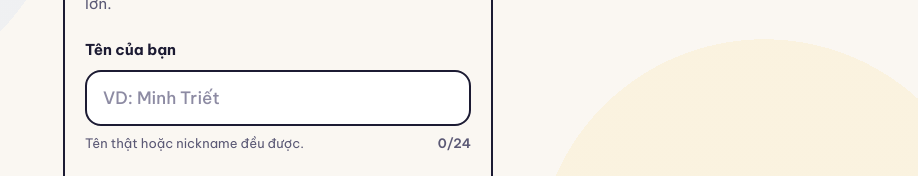
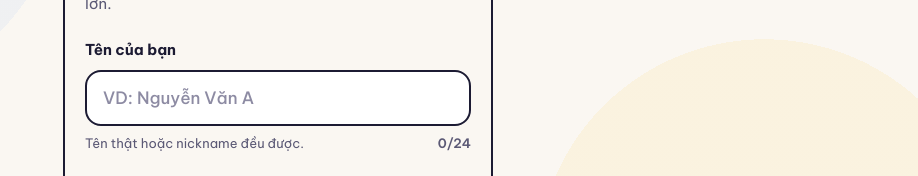
Before and after one commit to MinhTrietNg/PhotoWall, a React (Vite) app in the folder frontend/: page /name in a window 1280 px wide. Shown: the part 309-485 px from the top of the page, without its empty margins (362-1280 px from the left). Built offline with nearby package versions, Linux system fonts and the light colour scheme; no server answers; a web font is replaced by a local one.

Commit message:
fix(frontend): chữ gợi ý ô tên ở S02 là "Nguyễn Văn A"
Chữ gợi ý dùng một tên mẫu chung thay cho một tên riêng: "VD: Minh Triết"
đổi thành "VD: Nguyễn Văn A", kiểu tên mẫu quen thuộc trên các biểu mẫu
tiếng Việt.

```diff
--- a/frontend/src/pages/EnterName.tsx
+++ b/frontend/src/pages/EnterName.tsx
@@ -47,7 +47,7 @@ export function EnterName() {
 
         <Field
           label="Tên của bạn"
-          placeholder="VD: Minh Triết"
+          placeholder="VD: Nguyễn Văn A"
           value={session.displayName}
           onChange={(e) => setName(e.target.value)}
           maxLength={NAME_MAX}
```
